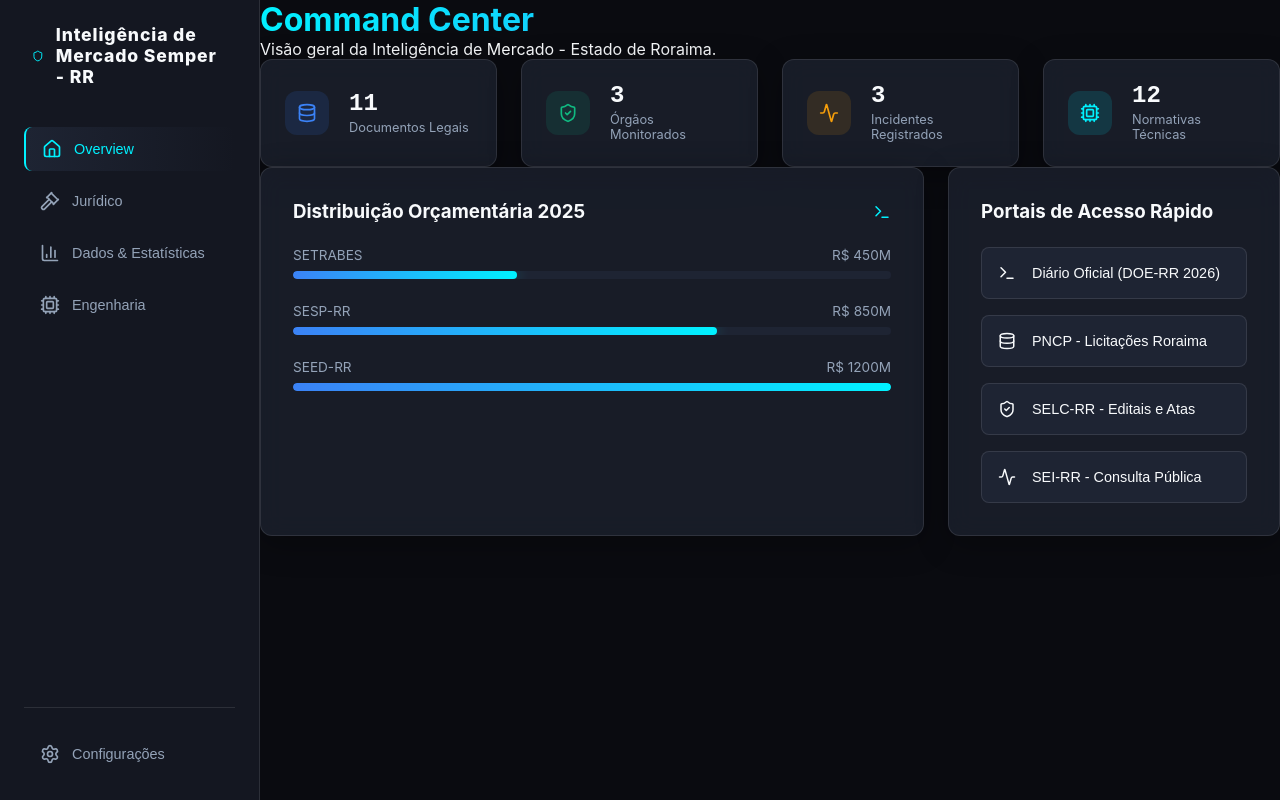
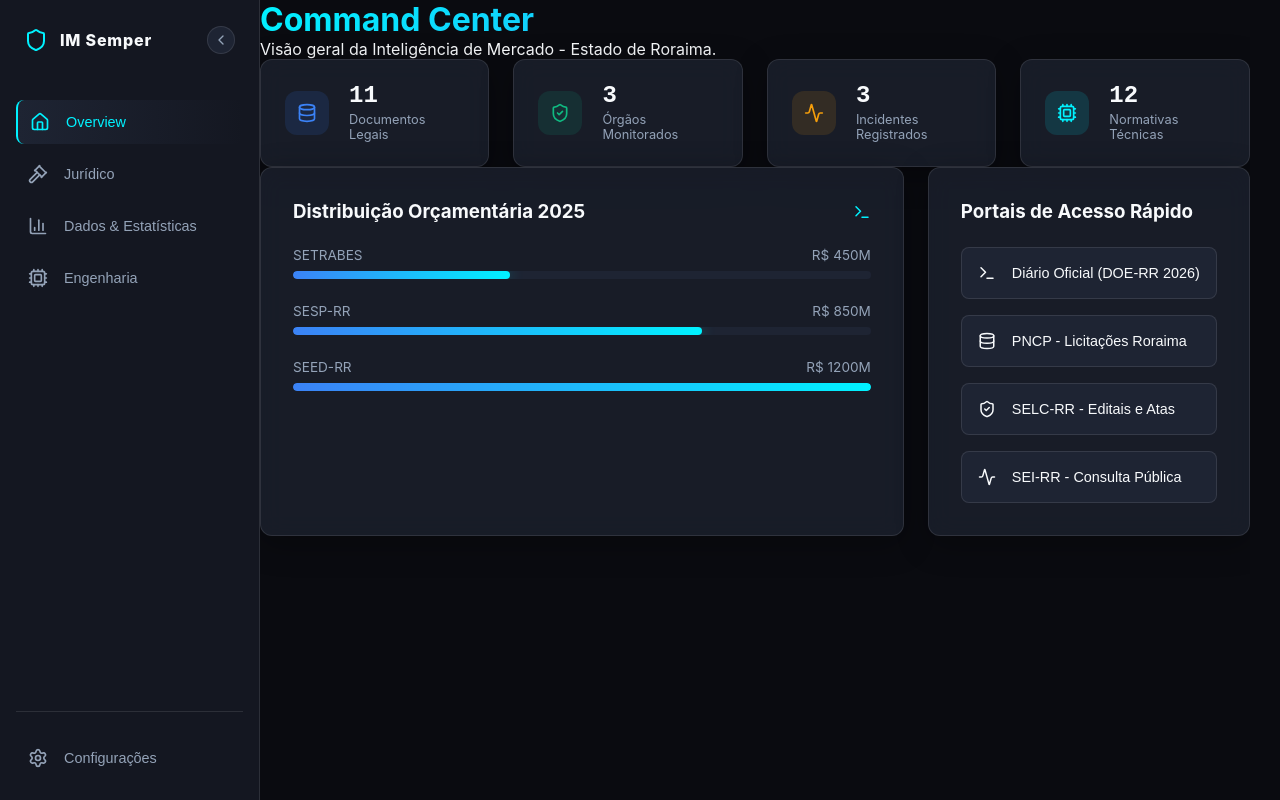
Before and after one commit to mayconabentes-bi/imd-roraima, a React (Vite) app: page / in a window 1280 px wide. Built offline with nearby package versions, Linux system fonts and the light colour scheme.

Commit message:
Implement high-quality responsive architecture and collapsible sidebar

```diff
--- a/src/App.tsx
+++ b/src/App.tsx
@@ -1,12 +1,26 @@
-import { useState } from 'react';
+import { useState, useEffect } from 'react';
 import { Sidebar } from './components/Sidebar';
 import { Overview } from './components/Overview';
 import { LegalHub } from './components/LegalHub';
 import { StatsDashboard } from './components/StatsDashboard';
 import { EngStandards } from './components/EngStandards';
+import { Menu, X } from 'lucide-react';
 
 function App() {
   const [activeTab, setActiveTab] = useState('dashboard');
+  const [isCollapsed, setIsCollapsed] = useState(false);
+  const [isMobileMenuOpen, setIsMobileMenuOpen] = useState(false);
+  const [isMobile, setIsMobile] = useState(window.innerWidth < 768);
+
+  useEffect(() => {
+    const handleResize = () => {
+      const mobile = window.innerWidth < 768;
+      setIsMobile(mobile);
+      if (mobile) setIsCollapsed(true);
+    };
+    window.addEventListener('resize', handleResize);
+    return () => window.removeEventListener('resize', handleResize);
+  }, []);
 
   const renderContent = () => {
     switch (activeTab) {
@@ -18,13 +32,93 @@ function App() {
     }
   };
 
+  const toggleSidebar = () => setIsCollapsed(!isCollapsed);
+  const toggleMobileMenu = () => setIsMobileMenuOpen(!isMobileMenuOpen);
+
   return (
-    <>
-      <Sidebar activeTab={activeTab} setActiveTab={setActiveTab} />
-      <main style={{ flex: 1, height: '100vh', overflow: 'hidden', display: 'flex', flexDirection: 'column' }}>
+    <div className="app-container">
+      {/* Mobile Top Header */}
+      {isMobile && (
+        <header className="mobile-header">
+          <button className="menu-toggle" onClick={toggleMobileMenu}>
+            {isMobileMenuOpen ? <X size={24} /> : <Menu size={24} />}
+          </button>
+          <span className="mobile-logo">IM Semper</span>
+        </header>
+      )}
+
+      <Sidebar
+        activeTab={activeTab}
+        setActiveTab={(tab) => {
+          setActiveTab(tab);
+          if (isMobile) setIsMobileMenuOpen(false);
+        }}
+        isCollapsed={isCollapsed}
+        toggleSidebar={toggleSidebar}
+        isMobileOpen={isMobileMenuOpen}
+        closeMobile={() => setIsMobileMenuOpen(false)}
+      />
+
+      <main className={`main-content ${isCollapsed ? 'collapsed' : ''} ${isMobile ? 'mobile' : ''}`}>
         {renderContent()}
       </main>
-    </>
+
+      <style dangerouslySetInnerHTML={{ __html: `
+        .app-container {
+          display: flex;
+          min-height: 100vh;
+          background-color: var(--bg-primary);
+        }
+
+        .mobile-header {
+          display: flex;
+          align-items: center;
+          gap: 1rem;
+          padding: 1rem;
+          background: var(--bg-secondary);
+          border-bottom: 1px solid var(--border-glass);
+          position: fixed;
+          top: 0;
+          left: 0;
+          right: 0;
+          height: 60px;
+          z-index: 100;
+        }
+
+        .menu-toggle {
+          background: transparent;
+          border: none;
+          color: var(--text-primary);
+          cursor: pointer;
+        }
+
+        .mobile-logo {
+          font-weight: 800;
+          color: var(--accent-cyan);
+          font-size: 1.1rem;
+        }
+
+        .main-content {
+          flex: 1;
+          height: 100vh;
+          overflow-y: auto;
+          display: flex;
+          flex-direction: column;
+          transition: margin-left 0.3s cubic-bezier(0.4, 0, 0.2, 1);
+        }
+
+        .main-content.mobile {
+          margin-left: 0 !important;
+          padding-top: 60px;
+        }
+
+        @media (max-width: 767px) {
+          .app-container {
+            flex-direction: column;
+          }
+        }
+      `}} />
+    </div>
   );
 }
 
--- a/src/components/EngStandards.tsx
+++ b/src/components/EngStandards.tsx
@@ -62,6 +62,21 @@ export const EngStandards: React.FC = () => {
           display: grid;
           grid-template-columns: repeat(auto-fill, minmax(300px, 1fr));
           gap: 1.5rem;
+        }
+
+        @media (max-width: 768px) {
+          .eng-grid {
+            grid-template-columns: 1fr;
+          }
+        }
+
+        @media (max-width: 640px) {
+          .module-container {
+            padding: 1rem;
+          }
+          .calculator-card {
+            padding: 1.5rem;
+          }
         }
 
         .eng-card {
--- a/src/components/Overview.tsx
+++ b/src/components/Overview.tsx
@@ -135,6 +135,21 @@ export const Overview: React.FC = () => {
           gap: 1.5rem;
         }
 
+        @media (max-width: 1024px) {
+          .overview-grid {
+            grid-template-columns: 1fr;
+          }
+        }
+
+        @media (max-width: 640px) {
+          .overview-stats {
+            grid-template-columns: 1fr;
+          }
+          .module-container {
+            padding: 1rem;
+          }
+        }
+
         .card-header {
           display: flex;
           justify-content: space-between;
--- a/src/components/Sidebar.tsx
+++ b/src/components/Sidebar.tsx
@@ -5,15 +5,30 @@ import {
   BarChart3,
   Settings,
   Cpu,
-  Home
+  Home,
+  ChevronLeft,
+  ChevronRight,
+  X
 } from 'lucide-react';
+import { motion, AnimatePresence } from 'framer-motion';
 
 interface SidebarProps {
   activeTab: string;
   setActiveTab: (tab: string) => void;
+  isCollapsed: boolean;
+  toggleSidebar: () => void;
+  isMobileOpen: boolean;
+  closeMobile: () => void;
 }
 
-export const Sidebar: React.FC<SidebarProps> = ({ activeTab, setActiveTab }) => {
+export const Sidebar: React.FC<SidebarProps> = ({
+  activeTab,
+  setActiveTab,
+  isCollapsed,
+  toggleSidebar,
+  isMobileOpen,
+  closeMobile
+}) => {
   const menuItems = [
     { id: 'dashboard', label: 'Overview', icon: Home },
     { id: 'legal', label: 'Jurídico', icon: Gavel },
@@ -21,11 +36,45 @@ export const Sidebar: React.FC<SidebarProps> = ({ activeTab, setActiveTab }) =>
     { id: 'eng', label: 'Engenharia', icon: Cpu },
   ];
 
-  return (
-    <aside className="sidebar">
+  const sidebarVariants = {
+    expanded: { width: 260 },
+    collapsed: { width: 80 },
+    mobileOpen: { x: 0, width: 260 },
+    mobileClosed: { x: '-100%', width: 260 }
+  };
+
+  const isMobile = window.innerWidth < 768;
+
+  const content = (
+    <aside className={`sidebar ${isCollapsed ? 'collapsed' : ''} ${isMobile ? 'mobile' : ''}`}>
       <div className="sidebar-header">
-        <Shield className="logo-icon" />
-        <span className="logo-text">Inteligência de Mercado Semper - RR</span>
+        <div className="logo-section">
+          <Shield className="logo-icon" />
+          <AnimatePresence>
+            {!isCollapsed && (
+              <motion.span
+                initial={{ opacity: 0, x: -10 }}
+                animate={{ opacity: 1, x: 0 }}
+                exit={{ opacity: 0, x: -10 }}
+                className="logo-text"
+              >
+                IM Semper
+              </motion.span>
+            )}
+          </AnimatePresence>
+        </div>
+
+        {!isMobile && (
+          <button className="collapse-toggle" onClick={toggleSidebar}>
+            {isCollapsed ? <ChevronRight size={16} /> : <ChevronLeft size={16} />}
+          </button>
+        )}
+
+        {isMobile && (
+          <button className="collapse-toggle" onClick={closeMobile}>
+            <X size={20} />
+          </button>
+        )}
       </div>
 
       <nav className="sidebar-nav">
@@ -34,50 +83,103 @@ export const Sidebar: React.FC<SidebarProps> = ({ activeTab, setActiveTab }) =>
             key={item.id}
             onClick={() => setActiveTab(item.id)}
             className={`nav-item ${activeTab === item.id ? 'active' : ''}`}
+            title={isCollapsed ? item.label : ''}
           >
-            <item.icon size={20} />
-            <span>{item.label}</span>
+            <item.icon size={20} className="nav-icon" />
+            <AnimatePresence>
+              {!isCollapsed && (
+                <motion.span
+                  initial={{ opacity: 0 }}
+                  animate={{ opacity: 1 }}
+                  exit={{ opacity: 0 }}
+                >
+                  {item.label}
+                </motion.span>
+              )}
+            </AnimatePresence>
           </button>
         ))}
       </nav>
 
       <div className="sidebar-footer">
         <button className="nav-item">
-          <Settings size={20} />
-          <span>Configurações</span>
+          <Settings size={20} className="nav-icon" />
+          {!isCollapsed && <span>Configurações</span>}
         </button>
       </div>
 
       <style dangerouslySetInnerHTML={{ __html: `
         .sidebar {
-          width: 260px;
           background: var(--bg-secondary);
           border-right: 1px solid var(--border-glass);
           display: flex;
           flex-direction: column;
-          padding: 1.5rem;
+          padding: 1.25rem 1rem;
           height: 100vh;
           position: sticky;
           top: 0;
+          transition: width 0.3s cubic-bezier(0.4, 0, 0.2, 1);
+          z-index: 1000;
+          overflow: hidden;
+        }
+
+        .sidebar.mobile {
+          position: fixed;
+          left: 0;
+          transform: translateX(-100%);
+          transition: transform 0.3s ease;
+        }
+
+        .sidebar.mobile-open {
+          transform: translateX(0);
         }
 
         .sidebar-header {
           display: flex;
           align-items: center;
-          gap: 0.75rem;
+          justify-content: space-between;
           margin-bottom: 2.5rem;
           padding: 0 0.5rem;
+          min-height: 40px;
+        }
+
+        .logo-section {
+          display: flex;
+          align-items: center;
+          gap: 0.75rem;
+          overflow: hidden;
         }
 
         .logo-icon {
           color: var(--accent-cyan);
+          flex-shrink: 0;
         }
 
         .logo-text {
           font-weight: 800;
-          font-size: 1.1rem;
+          font-size: 1rem;
           letter-spacing: 0.05em;
           color: var(--text-primary);
+          white-space: nowrap;
+        }
+
+        .collapse-toggle {
+          background: var(--bg-accent);
+          border: 1px solid var(--border-glass);
+          color: var(--text-secondary);
+          width: 28px;
+          height: 28px;
+          border-radius: 50%;
+          display: flex;
+          align-items: center;
+          justify-content: center;
+          cursor: pointer;
+          transition: all 0.2s;
+        }
+
+        .collapse-toggle:hover {
+          color: var(--accent-cyan);
+          border-color: var(--accent-cyan);
         }
 
         .sidebar-nav {
@@ -90,8 +192,8 @@ export const Sidebar: React.FC<SidebarProps> = ({ activeTab, setActiveTab }) =>
         .nav-item {
           display: flex;
           align-items: center;
-          gap: 0.75rem;
-          padding: 0.75rem 1rem;
+          gap: 1rem;
+          padding: 0.75rem;
           border-radius: 8px;
           color: var(--text-secondary);
           background: transparent;
@@ -101,6 +203,12 @@ export const Sidebar: React.FC<SidebarProps> = ({ activeTab, setActiveTab }) =>
           width: 100%;
           font-size: 0.9rem;
           font-weight: 500;
+          overflow: hidden;
+          white-space: nowrap;
+        }
+
+        .nav-icon {
+          flex-shrink: 0;
         }
 
         .nav-item:hover {
@@ -114,6 +222,18 @@ export const Sidebar: React.FC<SidebarProps> = ({ activeTab, setActiveTab }) =>
           border-left: 2px solid var(--accent-cyan);
         }
 
+        .sidebar.collapsed {
+          padding: 1.25rem 0.75rem;
+        }
+
+        .sidebar.collapsed .sidebar-header {
+          justify-content: center;
+        }
+
+        .sidebar.collapsed .logo-section {
+          gap: 0;
+        }
+
         .sidebar-footer {
           margin-top: auto;
           border-top: 1px solid var(--border-glass);
@@ -122,4 +242,30 @@ export const Sidebar: React.FC<SidebarProps> = ({ activeTab, setActiveTab }) =>
       `}} />
     </aside>
   );
+
+  return (
+    <motion.div
+      initial={isMobile ? "mobileClosed" : "expanded"}
+      animate={isMobile ? (isMobileOpen ? "mobileOpen" : "mobileClosed") : (isCollapsed ? "collapsed" : "expanded")}
+      variants={sidebarVariants}
+      style={{ position: isMobile ? 'fixed' : 'relative', zIndex: 1001 }}
+    >
+      {content}
+      {isMobile && isMobileOpen && (
+        <div className="sidebar-overlay" onClick={closeMobile} />
+      )}
+      <style dangerouslySetInnerHTML={{ __html: `
+        .sidebar-overlay {
+          position: fixed;
+          top: 0;
+          left: 0;
+          right: 0;
+          bottom: 0;
+          background: rgba(0, 0, 0, 0.5);
+          backdrop-filter: blur(4px);
+          z-index: 1000;
+        }
+      `}} />
+    </motion.div>
+  );
 };
```
Also changed, not shown: src/components/LegalHub.tsx (+20 -0 lines), src/components/StatsDashboard.tsx (+21 -0 lines).
